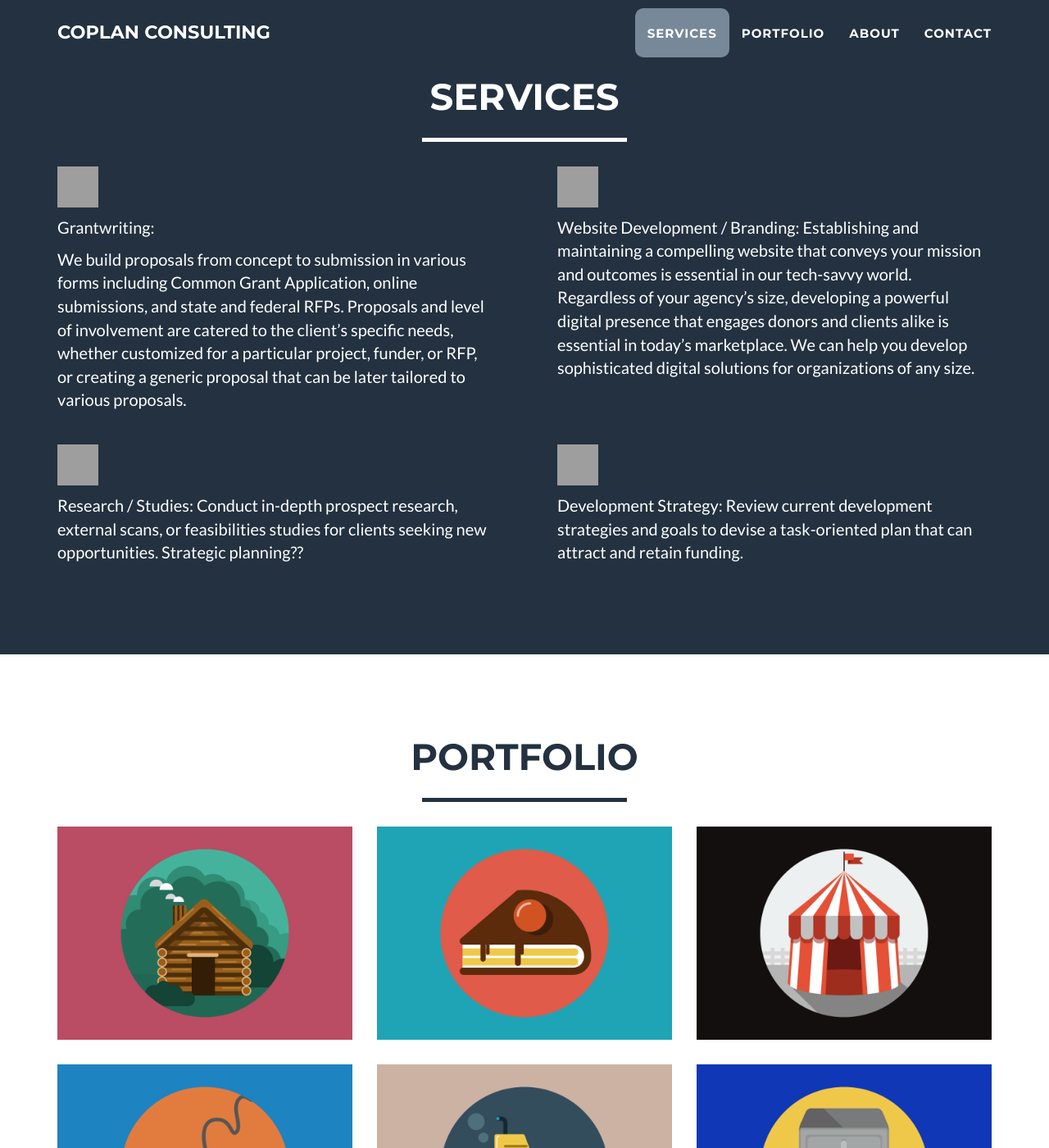
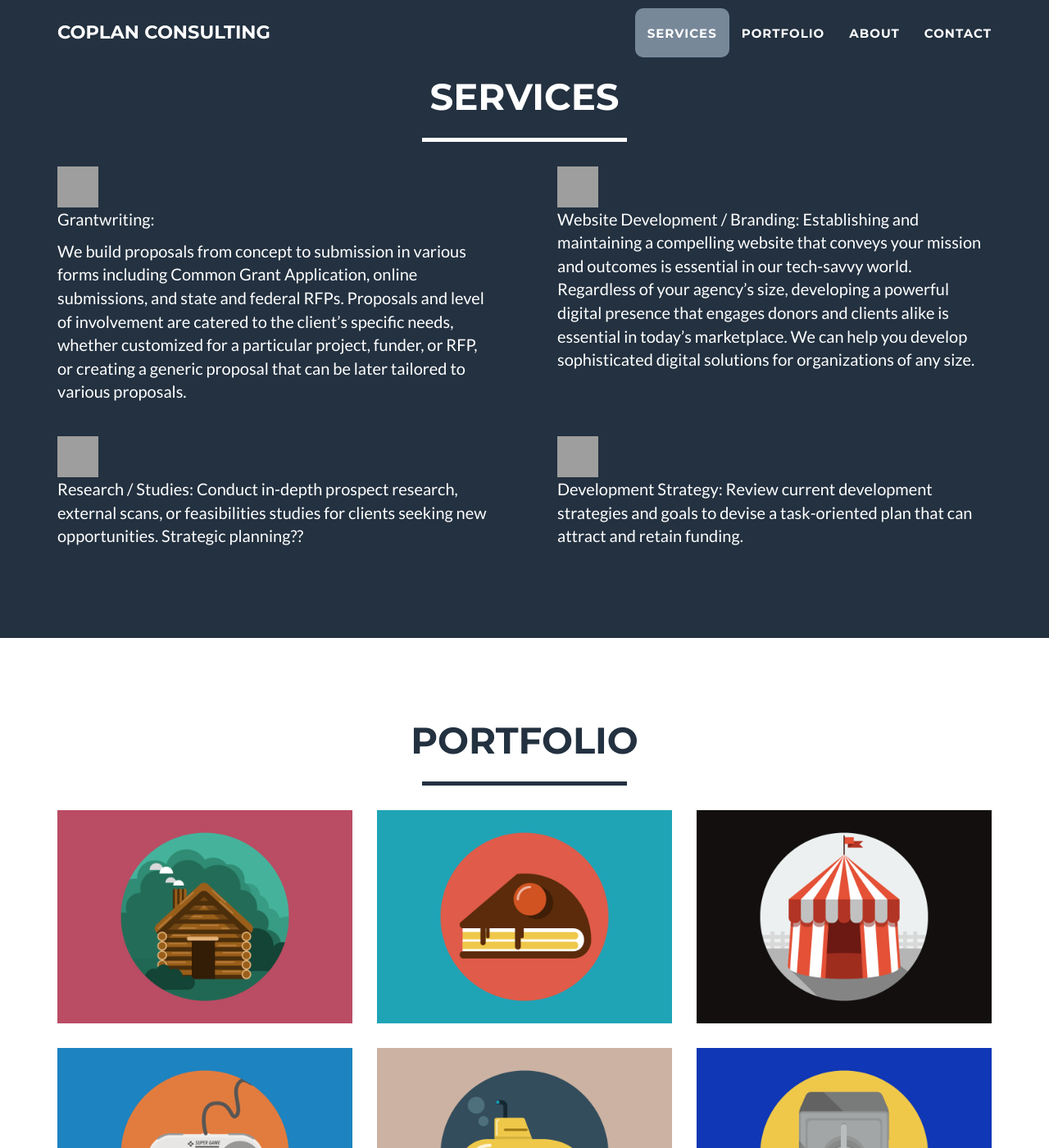
Before and after one commit to ccoplan/ccoplan.github.io, a Jekyll site: the page built from index.html, in a window 1280 px wide and 1400 px high, scrolled down 710 px. Shown: the whole window at 82% size. Built offline with Jekyll 4.4.1, drawn with Linux system fonts in a browser that asks for light colours; grey boxes are pictures that could not be loaded.

Commit message:
Update services.html

```diff
--- a/_includes/services.html
+++ b/_includes/services.html
@@ -27,7 +27,6 @@
       .img-logo {
         width: 50px !important;
         height: 50px !important;
-        margin-bottom: 10px !important;
         display: inline;
       }
     </style>
```
